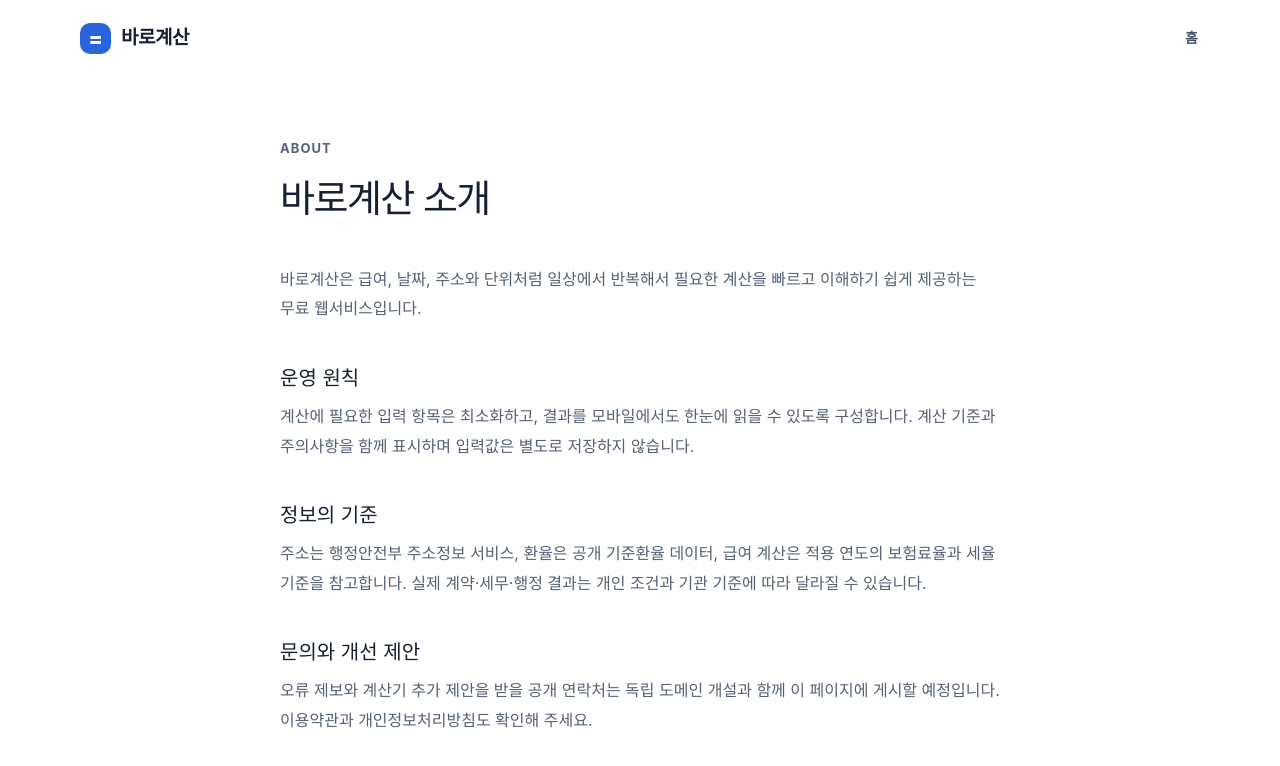
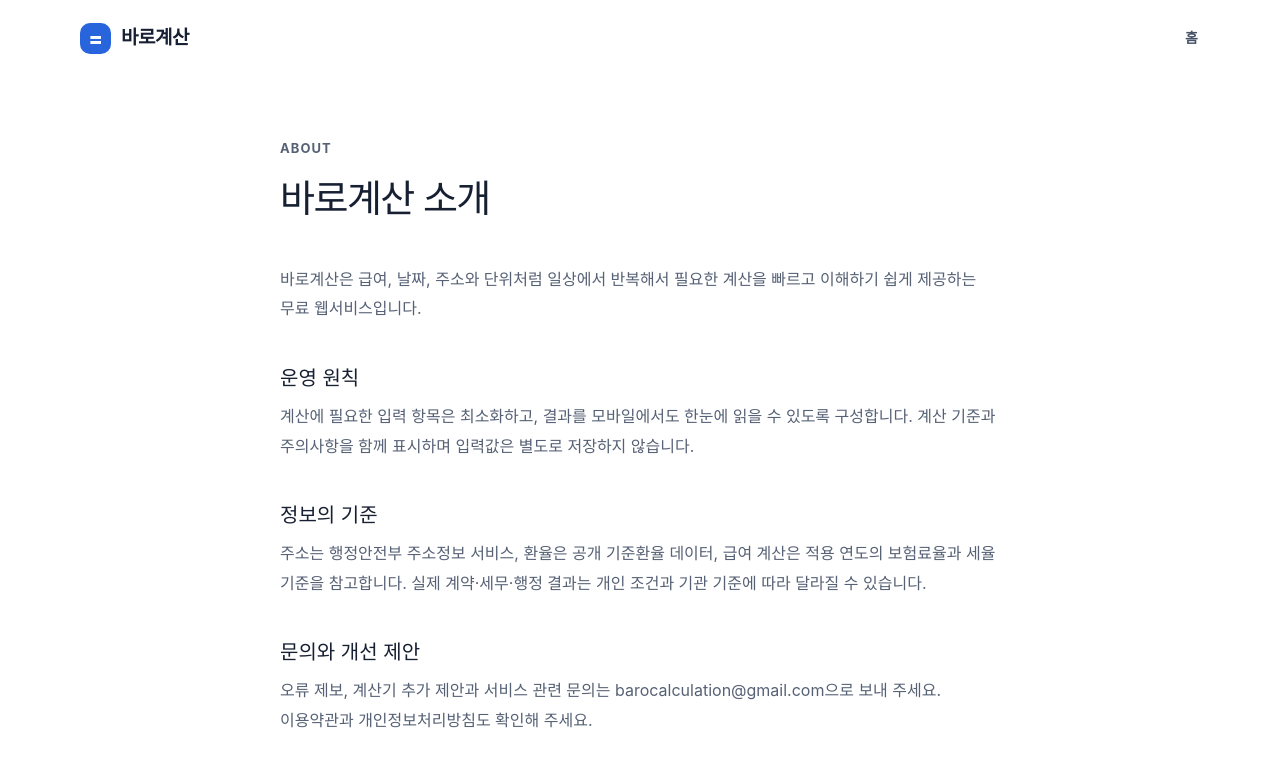
Before and after one commit to donshine7/barocalc, a Next.js app: page /about in a window 1280 px wide. Shown: the top 766 px of the page. Built offline with nearby package versions, Linux system fonts and the light colour scheme.

Commit message:
Add public contact email

```diff
--- a/app/about/page.tsx
+++ b/app/about/page.tsx
@@ -19,7 +19,7 @@ export default function AboutPage() {
         <h2>정보의 기준</h2>
         <p>주소는 행정안전부 주소정보 서비스, 환율은 공개 기준환율 데이터, 급여 계산은 적용 연도의 보험료율과 세율 기준을 참고합니다. 실제 계약·세무·행정 결과는 개인 조건과 기관 기준에 따라 달라질 수 있습니다.</p>
         <h2>문의와 개선 제안</h2>
-        <p>오류 제보와 계산기 추가 제안을 받을 공개 연락처는 독립 도메인 개설과 함께 이 페이지에 게시할 예정입니다.</p>
+        <p>오류 제보, 계산기 추가 제안과 서비스 관련 문의는 <a href="mailto:barocalculation@gmail.com">barocalculation@gmail.com</a>으로 보내 주세요.</p>
         <p><Link href="/terms">이용약관</Link>과 <Link href="/privacy">개인정보처리방침</Link>도 확인해 주세요.</p>
       </article>
     </main>
--- a/app/privacy/page.tsx
+++ b/app/privacy/page.tsx
@@ -18,7 +18,7 @@ export default function PrivacyPage() {
         <p>광고가 도입되면 Google을 포함한 제3자 광고 사업자가 이전 방문 기록을 바탕으로 광고를 제공하기 위해 쿠키, 웹 비콘, IP 주소와 유사 식별자를 사용할 수 있습니다.</p>
         <p>Google과 파트너의 광고 쿠키 사용을 원하지 않는 사용자는 <a href="https://adssettings.google.com/" target="_blank" rel="noreferrer">Google 광고 설정</a>에서 맞춤형 광고를 관리하거나 사용 중지할 수 있습니다.</p>
         <h2>문의</h2>
-        <p>서비스 및 개인정보 관련 문의 방법은 <Link href="/about">사이트 소개</Link> 페이지에서 안내합니다.</p>
+        <p>서비스 및 개인정보 관련 문의는 <a href="mailto:barocalculation@gmail.com">barocalculation@gmail.com</a>으로 보내 주세요. 운영 정보는 <Link href="/about">사이트 소개</Link> 페이지에서도 확인할 수 있습니다.</p>
         <small>시행일: 2026년 7월 29일</small>
       </article>
     </main>
```
